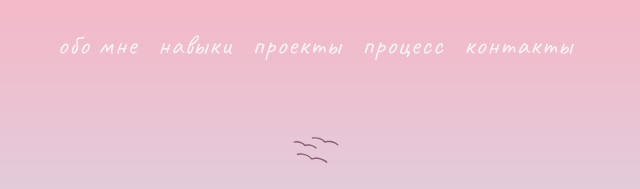
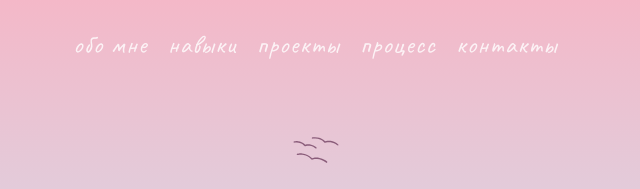
Before and after one commit to KatyMist/Portfolio, a website with bundled scripts: page index.html in a window 1280 px wide. Shown: the top 189 px of the page, 317-957 px from the left. Built offline with nearby package versions, Linux system fonts and the light colour scheme.

Commit message:
fix nav font size

```diff
--- a/styles/blocks/_nav.scss
+++ b/styles/blocks/_nav.scss
@@ -54,7 +54,7 @@
         transition: opacity 0.2s ease;
 
         @include laptop {
-            font-size: rem(28);
+            font-size: rem(26);
         }
 
         @include mobile {
```
Also changed, not shown: styles/main.css.
